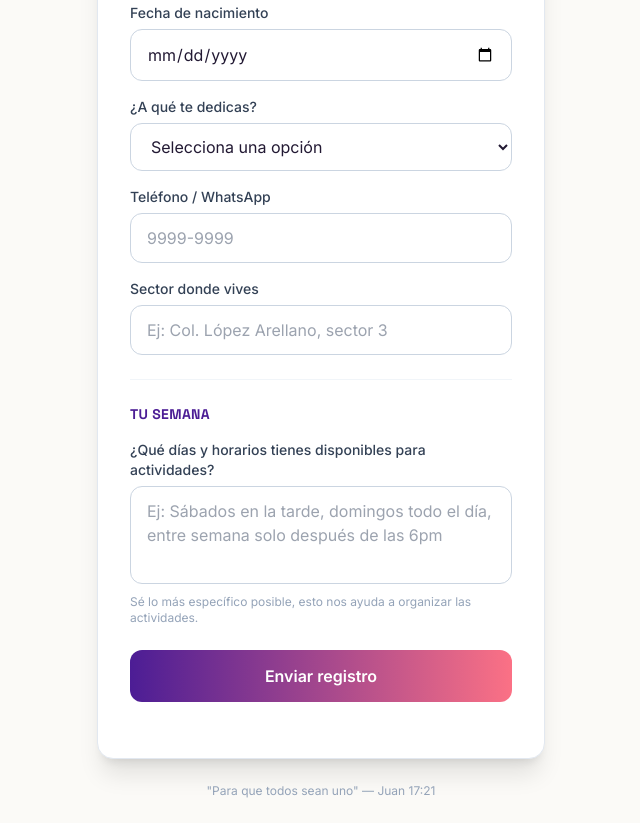
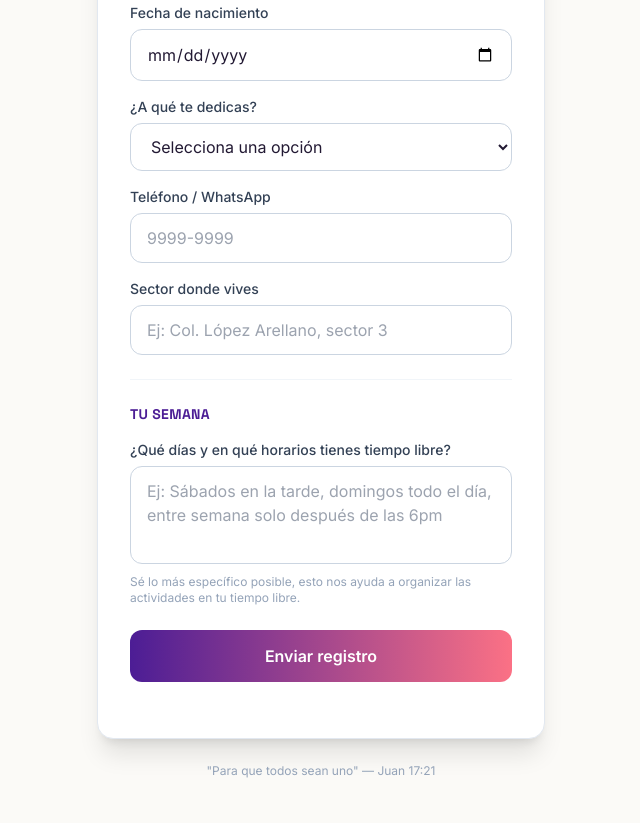
Before and after one commit to SomTechn/unosencristo, a plain HTML site: page index.html in a window 1280 px wide. Shown: the part 424-1247 px from the top of the page, without its empty margins (319-959 px from the left). Drawn offline with nearby package versions, Linux system fonts and the light colour scheme.

Commit message:
Update index.html

```diff
--- a/index.html
+++ b/index.html
@@ -112,10 +112,10 @@
     <div class="space-y-4 pt-2 border-t border-slate-100">
       <h2 class="font-display font-semibold text-dusk text-sm uppercase tracking-wide pt-4">Tu semana</h2>
       <div>
-        <label class="block text-sm font-medium text-slate-700 mb-1.5">¿Qué días y horarios tienes disponibles para actividades?</label>
+        <label class="block text-sm font-medium text-slate-700 mb-1.5">¿Qué días y en qué horarios tienes tiempo libre?</label>
         <textarea id="disponibilidad" required rows="3" placeholder="Ej: Sábados en la tarde, domingos todo el día, entre semana solo después de las 6pm"
           class="w-full px-4 py-3 rounded-xl border border-slate-300 focus:ring-2 focus:ring-dusk focus:border-transparent outline-none resize-none"></textarea>
-        <p class="text-xs text-slate-400 mt-1">Sé lo más específico posible, esto nos ayuda a organizar las actividades.</p>
+        <p class="text-xs text-slate-400 mt-1">Sé lo más específico posible, esto nos ayuda a organizar las actividades en tu tiempo libre.</p>
       </div>
     </div>
 
@@ -140,7 +140,7 @@
 
 <script>
   // ⚠️ CONFIGURACIÓN: pega aquí la URL de tu Google Apps Script Web App
-  var GOOGLE_SCRIPT_URL = "https://script.google.com/macros/s/AKfycbwIhs-RPKXTbppImMSy4coVDdHIRhovAH3d48Iqahz3MgMVT1CAN1z6EbA5eTBkRTU/exec";
+  var GOOGLE_SCRIPT_URL = "https://script.google.com/macros/s/AKfycbxCp4ej3odgfK_1w8-FYGw341Y5SG52O2HnhaXofn5NVJiEqUKITlHL4ZepVDvhGFzv/execs";
 
   var form = document.getElementById('formRegistro');
   var fechaInput = document.getElementById('fechaNacimiento');
```
